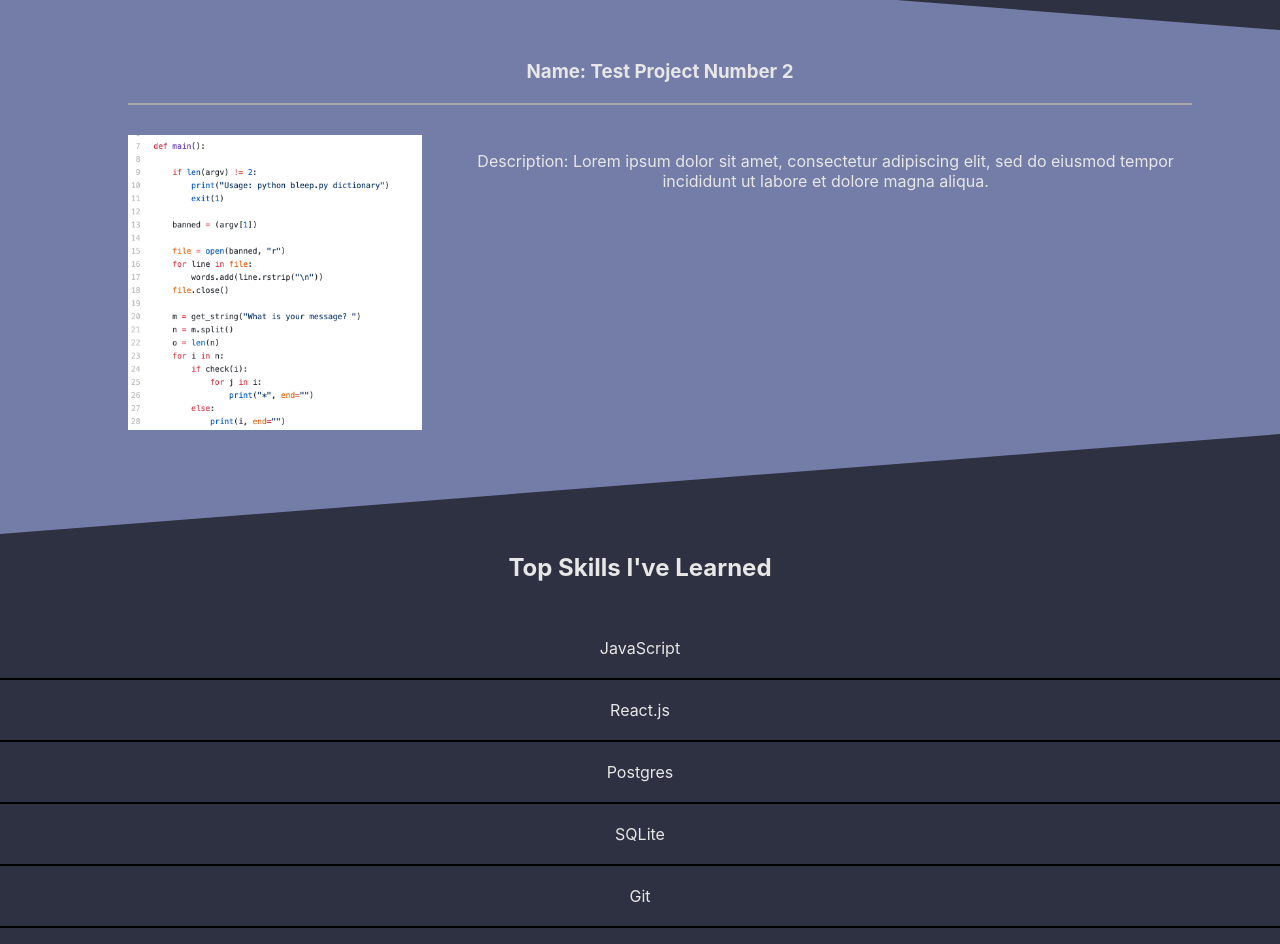
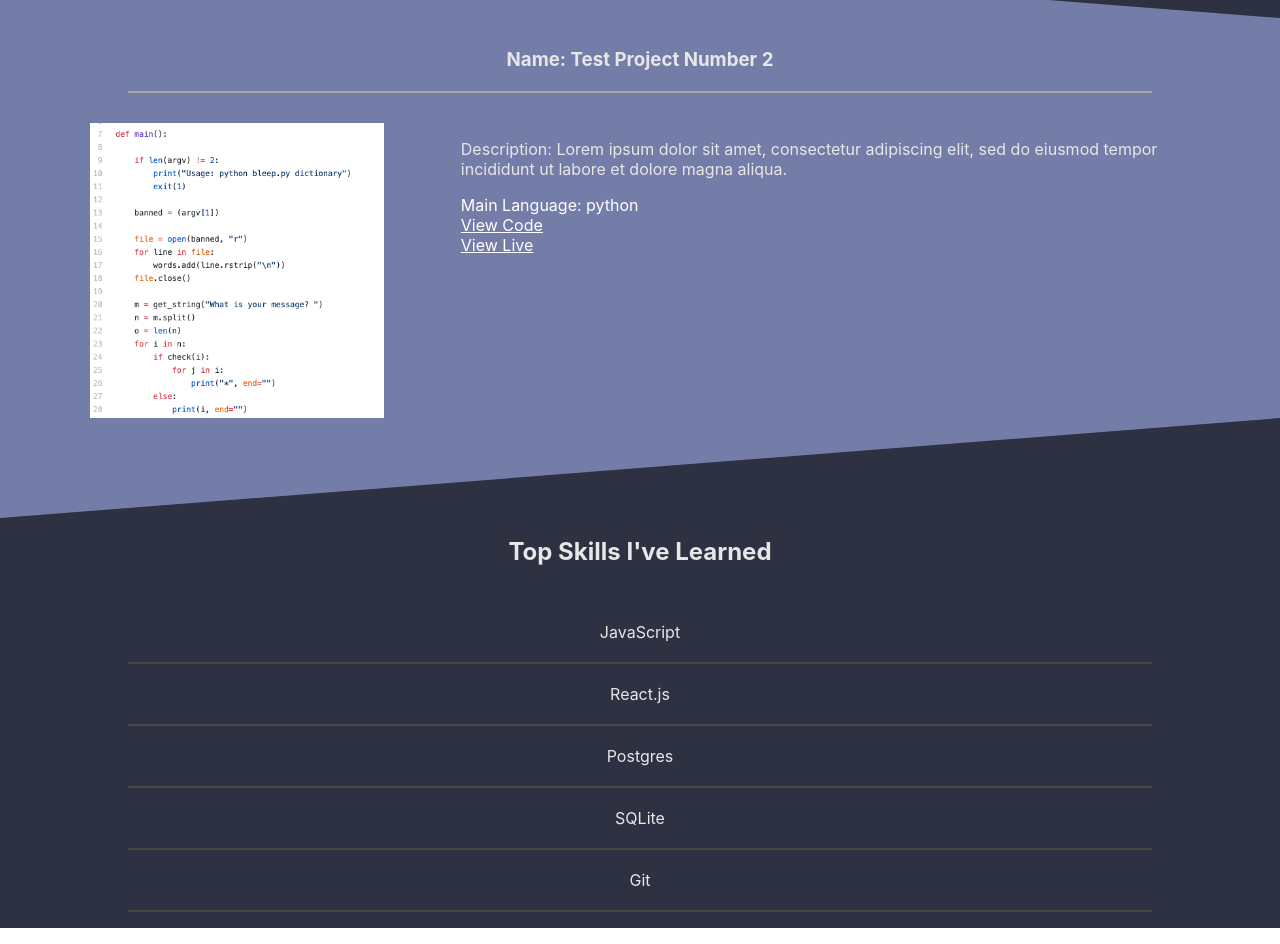
Before and after one commit to josh182014/portfolio-site, a React (Create React App) app: page / in a window 1280 px wide. Shown: the part 1580-2524 px from the top of the page. Built offline with nearby package versions, Linux system fonts and the light colour scheme.

Commit message:
Added in main language of projects as well as links to view the code and live site if available. Updated more styles

```diff
--- a/src/components/Projects/Project.js
+++ b/src/components/Projects/Project.js
@@ -6,9 +6,9 @@ const Project = (props) => {
             <h3>Name: {props.project.name}</h3>
             <p>Description: {props.project.description}</p>
             <img src={props.project.img} />
-            {/* <div>Main Language: {props.project.mainLanguage}</div>
-            <div>View Code: {props.project.github}</div> */}
-            {/* {props.project.viewLive ? (<a rel="noopener noreferrer" target='_blank' href={props.project.viewLive}> View Live </a>) : (false)} */}
+            <div className='projectDiv'>Main Language: {props.project.mainLanguage}</div>
+            <a className='projectDiv projectGitLink' href={props.project.github}>View Code</a>
+            {props.project.viewLive ? (<a className='projectDiv projectLiveLink' rel="noopener noreferrer" target='_blank' href={props.project.viewLive}> View Live </a>) : (false)}
             <div className='split' ></div>
         </div>
     )
--- a/src/components/Projects/Projects.scss
+++ b/src/components/Projects/Projects.scss
@@ -18,8 +18,7 @@
         h3 {
             border-bottom: 2px solid darkgray;
             width: 80%;
-            padding: 20px;
-            padding-top: 0;
+            padding-bottom: 20px;
             align-self: center;
             margin: 30px 10%;
             // float: right;
@@ -30,6 +29,7 @@
             float: left;
             clear: left;
             margin-left: 7%;
+            text-align: right;
         }
 
         &:nth-child(2n) p {
@@ -37,6 +37,22 @@
             margin-right: 7%;
             float: right;
             clear: right;
+            text-align: left;
+        }
+
+        .projectDiv {
+            float: left;
+            width: 57%;
+            margin-left: 7%;
+            text-align: right;
+            color: white;
+        }
+
+        &:nth-child(2n) .projectDiv {
+            float: right;
+            text-align: left;
+            margin-left: 0;
+            margin-right: 7%;
         }
 
         .split {
@@ -64,6 +80,7 @@
 
         img {
             width: 23%;
+            float: right;
             align-self: flex-end;
             margin-right: 7%;
         }
@@ -72,6 +89,7 @@
             align-self: flex-start;
             margin-right: 0px;
             margin-left: 7%;
+            float: left;
         }
     }
 }
@@ -84,10 +102,12 @@
 
     ul {
         padding: 0;
+        width: 80%;
+        align-self: center;
 
         li {
             list-style-type: none;
-            border-bottom: 2px solid black;
+            border-bottom: 2px solid rgb(71, 71, 71);
             padding: 20px;
         }
     }
```
